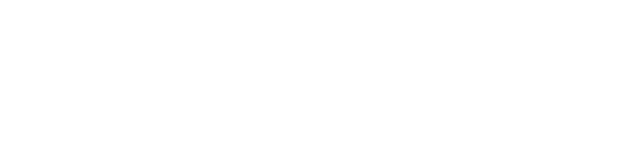
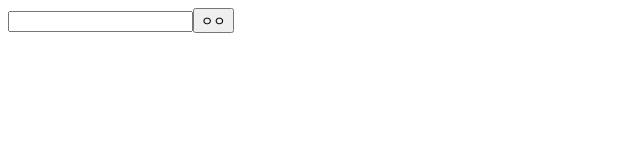
Before and after one commit to gabrielyoon7/my-nodejs-app, a plain HTML site: page index.html in a window 1280 px wide. Shown: the whole page, without its empty margins (0-640 px from the left). Drawn offline with Linux system fonts and the light colour scheme.

Commit message:
xss용 테스트

```diff
--- a/index.html
+++ b/index.html
@@ -1,5 +1,6 @@
 <!DOCTYPE html>
 <html lang="en">
+
 <head>
     <meta charset="UTF-8">
     <meta http-equiv="X-UA-Compatible" content="IE=edge">
@@ -7,7 +8,19 @@
     <title>Document</title>
     <script src="index.js"></script>
 </head>
+
 <body>
+    <input id="value" /><button onclick="hi()">ㅇㅇ</button>
+    <div id="target"></div>
+</body>
 
-</body>
+<script>
+    const hi = () => {
+        console.log('hi')
+        const value = document.getElementById('value').value;
+        let targetTag = document.getElementById('target')
+        targetTag.innerHTML=value
+    }
+</script>
+
 </html>
```
